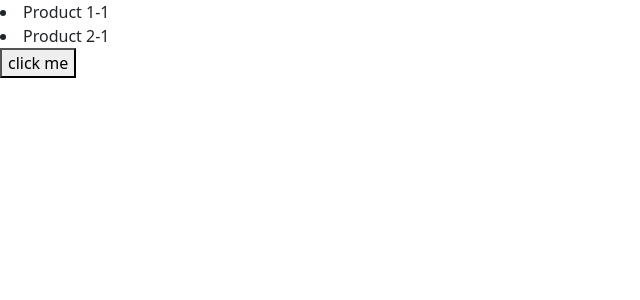
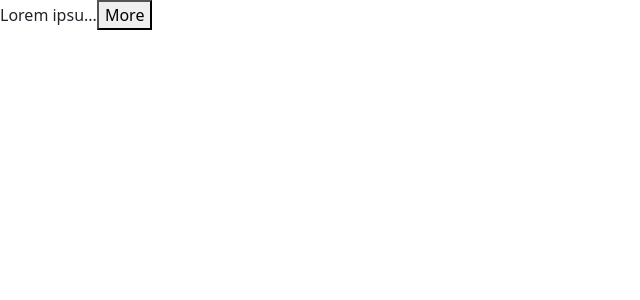
Before and after one commit to elkhvn/react-app-1-course, a React (Vite) app: page / in a window 1280 px wide. Shown: the top 300 px of the page, without its empty margins (0-640 px from the left). Built offline with nearby package versions, Linux system fonts and the light colour scheme.

Commit message:
epxanded text component

```diff
--- a/src/App.tsx
+++ b/src/App.tsx
@@ -1,32 +1,22 @@
-import { useState } from "react";
-import { produce } from "immer";
+import ExpandableText from "./components/ExpandableText";
 
 function App() {
-  const [game, setGame] = useState({
-    discount: 0.1,
-    items: [
-      { id: 1, title: "Product 1", quantity: 1 },
-      { id: 2, title: "Product 2", quantity: 1 },
-    ],
-  });
-
-  let handleClick = () => {
-    setGame(
-      produce((draft) => {
-        let item = draft.items.find((item) => item.id === 1);
-        item.quantity--;
-      })
-    );
-  };
-
   return (
     <>
-      {game.items.map((item) => (
-        <li key={item.id}>
-          {item.title}-{item.quantity}
-        </li>
-      ))}
-      <button onClick={handleClick}>click me</button>
+      <ExpandableText>
+        Lorem ipsum, dolor sit amet consectetur adipisicing elit. Laborum,
+        cumque obcaecati voluptate asperiores exercitationem expedita! Fugiat ab
+        corporis voluptatum quas id architecto nulla sunt, distinctio molestias
+        delectus maiores. Inventore error aperiam veniam molestias? Consequatur
+        nulla tenetur ipsam maxime velit praesentium voluptates, odio quod
+        reprehenderit quis dignissimos mollitia quidem dicta cum molestias
+        maiores, voluptatum eius. Est aspernatur corporis cum veniam eveniet
+        earum facilis voluptatum iusto ea! Optio consequatur voluptatum
+        consequuntur fuga pariatur est voluptate reprehenderit? Provident
+        tempora, reiciendis inventore repellat minima magni harum quibusdam ad
+        pariatur? Quo accusantium quibusdam temporibus facilis assumenda. Qui,
+        voluptates vel. Quaerat saepe quidem accusantium ex veritatis?
+      </ExpandableText>
     </>
   );
 }
--- /dev/null
+++ b/src/components/ExpandableText.tsx
@@ -0,0 +1,27 @@
+import { useState } from "react";
+
+interface ExpandableTextProps {
+  children: string;
+  maxChars: number;
+}
+
+const ExpandableText = ({ children, maxChars = 10 }: ExpandableTextProps) => {
+  const [isExpanded, SetIsExpanded] = useState(false);
+
+  if (children.length <= maxChars) {
+    return <p>{children}</p>;
+  }
+  let text = isExpanded ? children : children.substring(0, maxChars);
+  return (
+    <>
+      <div>
+        {text}...
+        <button onClick={() => SetIsExpanded(!isExpanded)}>
+          {isExpanded ? "Less" : "More"}
+        </button>
+      </div>
+    </>
+  );
+};
+
+export default ExpandableText;
```
